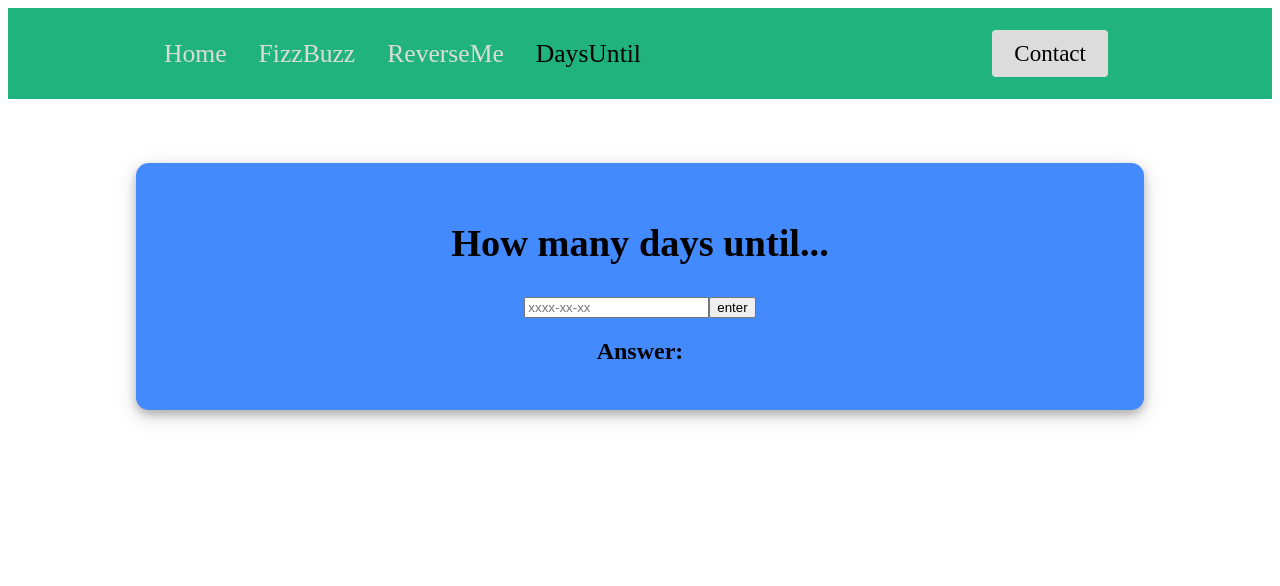
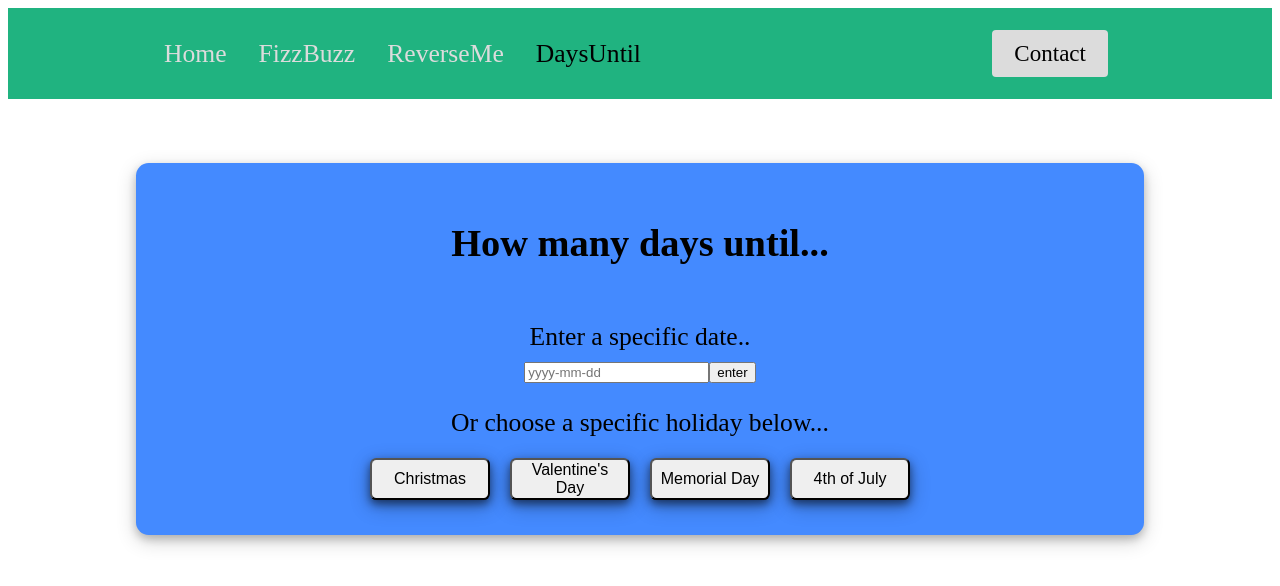
Before and after one commit to verusbabb/Mini-Apps, a React (Create React App) app: page /daysUntil in a window 1280 px wide. Shown: the top 586 px of the page. Built offline with nearby package versions, Linux system fonts and the light colour scheme.

Commit message:
update daysUntil component

```diff
--- a/src/components/daysUntil.js
+++ b/src/components/daysUntil.js
@@ -5,10 +5,34 @@ const DaysUntil = () => {
   const [days, setDays] = useState();
 
   let today = new Date();
+  let Christmas = "2021-12-25";
+  let New_Years_Day = "2022-01-01";
+  let MLK = "2022-01-17";
+  let Labor_Day = "2022-09-05";
+  let Independence = "2022-07-04";
+  let Thanksgiving = "2022-11-24";
+  let Memorial = "2022-05-30";
+  let Valentines = "2022-02-14";
+  const Presidents = "2022-02-21";
+  const Easter = "2022-04-17";
+  const GroundHog = "2022-02-02";
 
   const dayDif = (e) => {
     e.preventDefault();
-    let futureDate = new Date(e.target.elements.name.value);
+    let futureDate = new Date(e.target.value);
+    console.log(today);
+    console.log(futureDate);
+    console.log(
+      Math.ceil(Math.abs(futureDate.getTime() - today.getTime()) / 86400000)
+    );
+    setDays(
+      Math.ceil(Math.abs(futureDate.getTime() - today.getTime()) / 86400000)
+    );
+  };
+
+  const customDayDif = (e) => {
+    e.preventDefault();
+    let futureDate = new Date(e.target.name.value);
     console.log(today);
     console.log(futureDate);
     console.log(
@@ -22,11 +46,28 @@ const DaysUntil = () => {
   return (
     <Container>
       <Title>How many days until...</Title>
-      <form onSubmit={dayDif}>
-        <input type="text" name="name" placeholder="xxxx-xx-xx" />
+      <form onSubmit={customDayDif}>
+        <Label>Enter a specific date..</Label>
+        <input type="text" name="name" placeholder="yyyy-mm-dd" />
         <button type="submit">enter</button>
       </form>
-      <h2>Answer: {days}</h2>
+
+      <Label>Or choose a specific holiday below...</Label>
+      <Buttons>
+        <AnswerButton onClick={dayDif} value="2021-12-25">
+          Christmas
+        </AnswerButton>
+        <AnswerButton onClick={dayDif} value="2022-02-14">
+          Valentine's Day
+        </AnswerButton>
+        <AnswerButton onClick={dayDif} value="2022-05-30">
+          Memorial Day
+        </AnswerButton>
+        <AnswerButton onClick={dayDif} value="2022-07-04">
+          4th of July
+        </AnswerButton>
+      </Buttons>
+      {days && <h2>That is {days} days away!</h2>}
     </Container>
   );
 };
@@ -51,6 +92,12 @@ const Container = styled.section`
   }
 `;
 
+const Label = styled.div`
+  font-size: 2vw;
+  margin-bottom: 10px;
+  margin-top: 25px;
+`;
+
 const Title = styled.h1`
   font-size: 3vw;
   text-align: center;
@@ -62,4 +109,24 @@ const Input = styled.input`
   align-self: center;
 `;
 
+const AnswerButton = styled.button`
+  font-size: 1.25vw;
+  margin: 10px;
+  width: 120px;
+  border-radius: 0.5vw;
+  box-shadow: 0 4px 8px 0 rgba(0, 0, 0, 0.5), 0 6px 20px 0 rgba(0, 0, 0, 0.3);
+
+  @media only screen and (max-width: 600px) {
+    width: 10vw;
+  }
+`;
+
+const Buttons = styled.section`
+  display: flex;
+  justify-content: center;
+  align-self: center;
+  text-align: center;
+  width: 75vw;
+`;
+
 export default DaysUntil;
```
